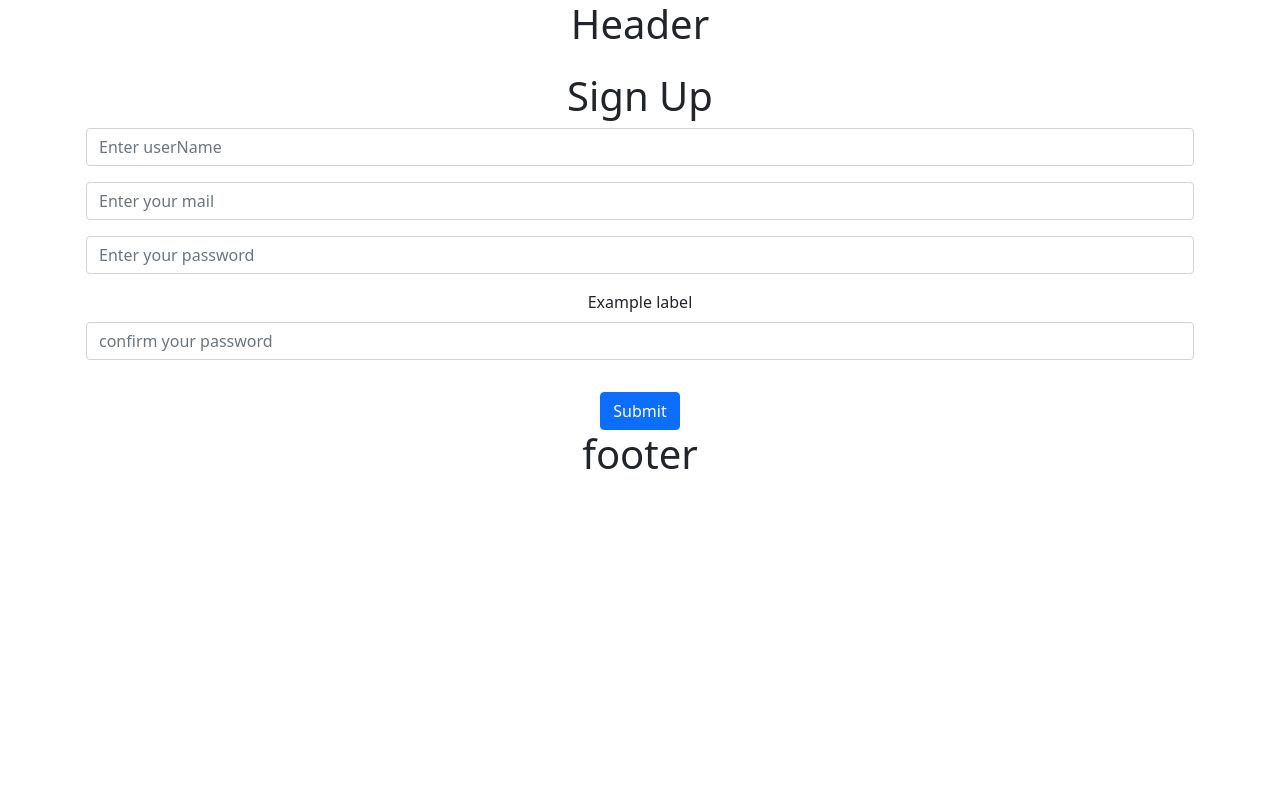
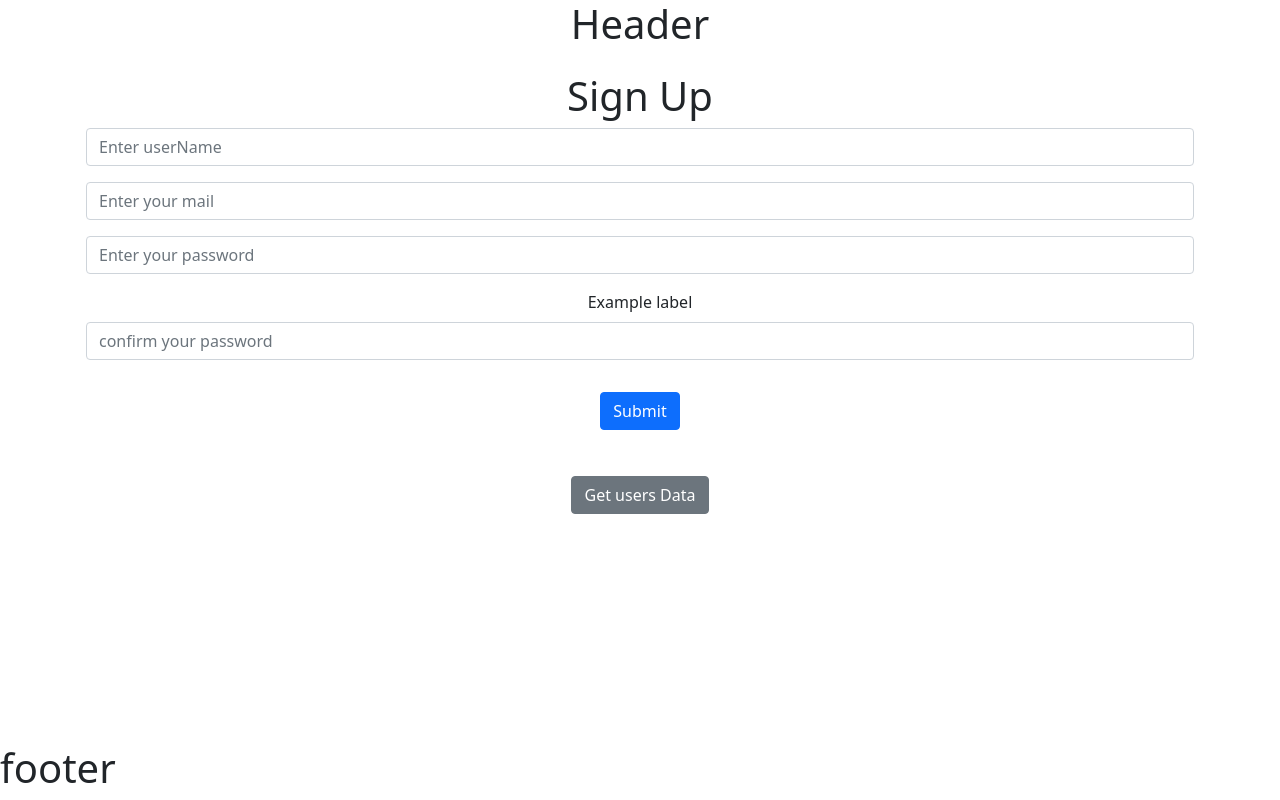
Before and after one commit to saipraneethkeerthi/react-client-server, a React (Create React App) app in the folder client/: page / in a window 1280 px wide. Built offline with nearby package versions, Linux system fonts and the light colour scheme.

Commit message:
added get request

```diff
--- a/client/src/App.js
+++ b/client/src/App.js
@@ -12,6 +12,7 @@ function App() {
     <div className="App">
       <Header/>
       <SignUp/>
+      <Body/>
       <Footer/>
 
     </div>
--- a/client/src/components/Body.js
+++ b/client/src/components/Body.js
@@ -1,9 +1,32 @@
-import React from 'react';
+import React,{useState} from 'react';
+import BaseController from '../controllers'
 
 const Body = () => {
+    const [getData,setGetData]=useState('')
+
+    const handleGetData=()=>{
+        let url="http://localhost:1109"
+        const success = (res) => {
+            console.log("Success", res);
+            setGetData(res)
+          };
+          const failure = (err) => {
+            console.log("Error", err);
+          };
+          BaseController.sendRequest(
+            url,
+            "get",
+            null,
+            false,
+            null,
+            success,
+            failure
+          );
+    }
     return (
         <div>
-            <h1>Body</h1>
+            <p>{getData?JSON.stringify(getData):""}</p>
+            <button className="btn btn-secondary" style={{marginTop:"30px"}} onClick={()=>handleGetData()}>Get users Data</button>
         </div>
     );
 }
--- a/client/src/components/Footer.js
+++ b/client/src/components/Footer.js
@@ -2,7 +2,7 @@ import React from 'react';
 
 const Footer = () => {
     return (
-        <div>
+        <div style={{position: "fixed",bottom: "0"}}>
             <h1>footer</h1>
         </div>
     );
```
Also changed, not shown: 1 other file (tests, documents, lock files or other folders).
